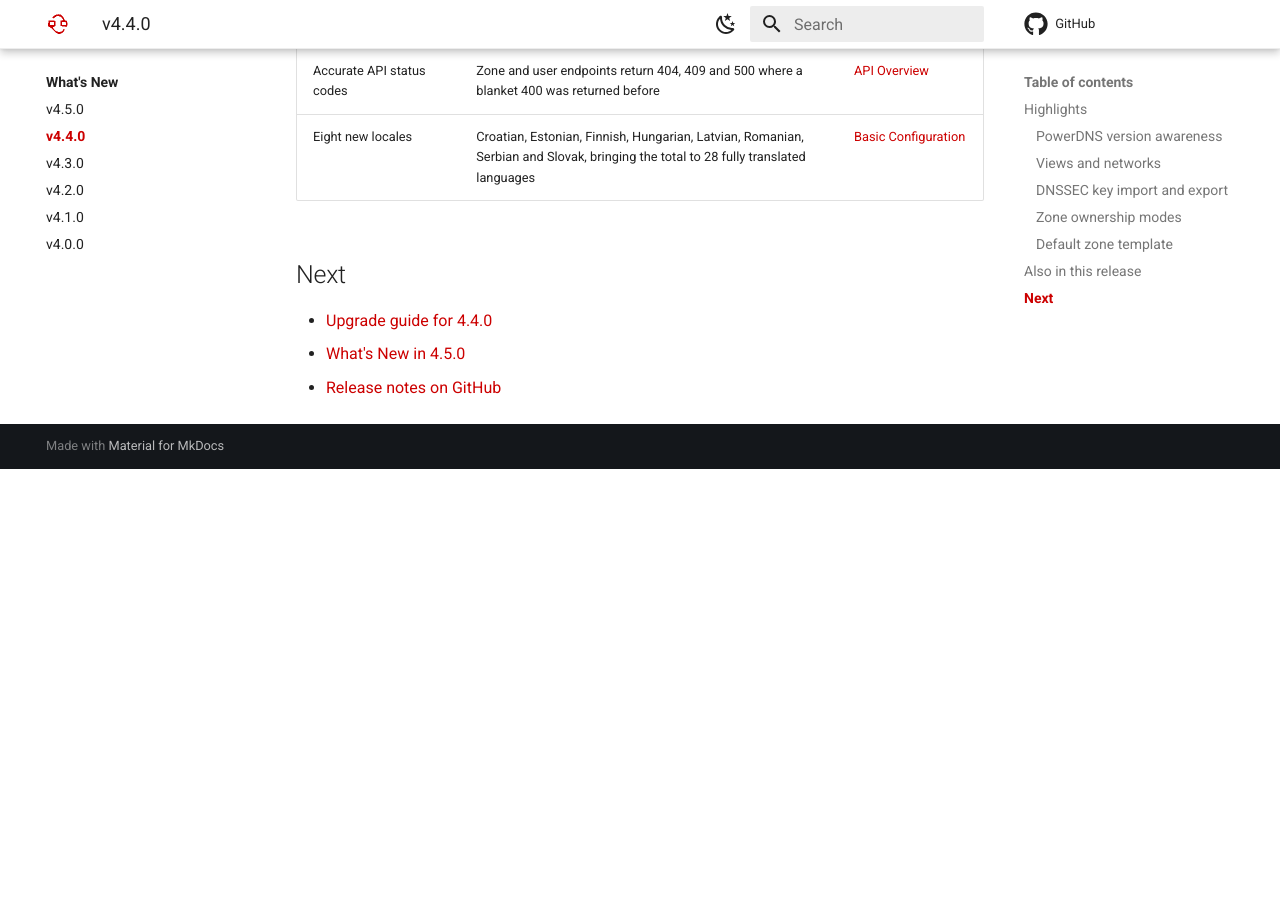
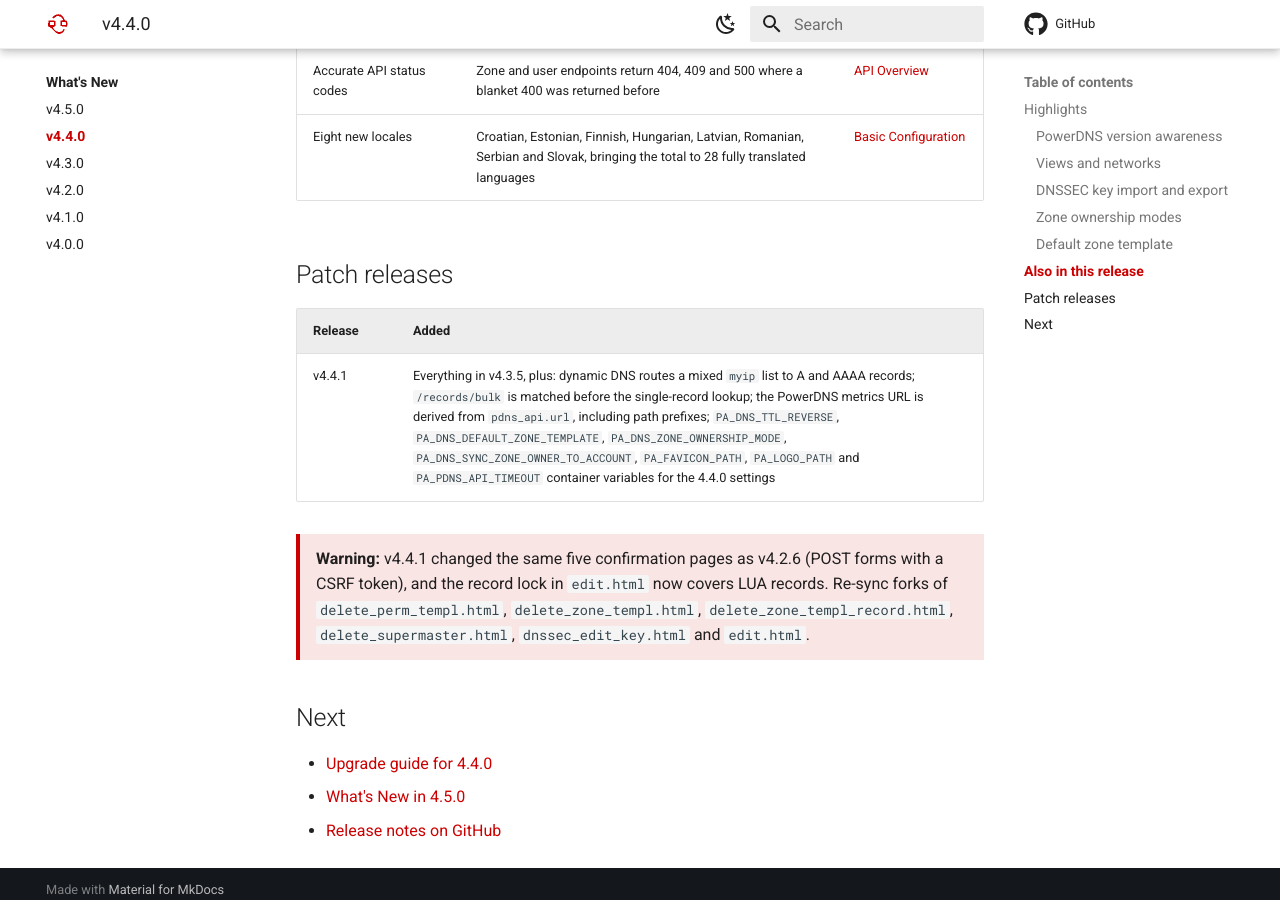
Before and after one commit to poweradmin/poweradmin-docs, an MkDocs documentation site: the page built from docs/whats-new/v4.4.0.md, in a window 1280 px wide and 900 px high, scrolled down 4606 px. Built offline with MkDocs 1.6.1 and Material for MkDocs 9.7.7, drawn with Linux system fonts in a browser that asks for light colours; comment, search, counter and statistics services are not loaded; before the commit the page ends 5075 px from its top, so only the background shows below that.

Commit message:
docs: add the 4.3.5, 4.4.1 and 3.9.12 patch release entries

```diff
--- a/docs/whats-new/v4.4.0.md
+++ b/docs/whats-new/v4.4.0.md
@@ -97,6 +97,17 @@ See [DNS Templates](../user-guide/dns-templates.md).
 | Accurate API status codes | Zone and user endpoints return 404, 409 and 500 where a blanket 400 was returned before | [API Overview](../api/overview.md) |
 | Eight new locales | Croatian, Estonian, Finnish, Hungarian, Latvian, Romanian, Serbian and Slovak, bringing the total to 28 fully translated languages | [Basic Configuration](../configuration/basic.md) |
 
+## Patch releases
+
+| Release | Added |
+|---------|-------|
+| v4.4.1 | Everything in v4.3.5, plus: dynamic DNS routes a mixed `myip` list to A and AAAA records; `/records/bulk` is matched before the single-record lookup; the PowerDNS metrics URL is derived from `pdns_api.url`, including path prefixes; `PA_DNS_TTL_REVERSE`, `PA_DNS_DEFAULT_ZONE_TEMPLATE`, `PA_DNS_ZONE_OWNERSHIP_MODE`, `PA_DNS_SYNC_ZONE_OWNER_TO_ACCOUNT`, `PA_FAVICON_PATH`, `PA_LOGO_PATH` and `PA_PDNS_API_TIMEOUT` container variables for the 4.4.0 settings |
+
+> **Warning:** v4.4.1 changed the same five confirmation pages as v4.2.6 (POST forms with a
+> CSRF token), and the record lock in `edit.html` now covers LUA records. Re-sync forks of
+> `delete_perm_templ.html`, `delete_zone_templ.html`, `delete_zone_templ_record.html`,
+> `delete_supermaster.html`, `dnssec_edit_key.html` and `edit.html`.
+
 ## Next
 
 - [Upgrade guide for 4.4.0](../upgrading/v4.4.0.md)
```
Also changed, not shown: docs/upgrading/index.md (+8 -2 lines), docs/whats-new/v4.3.0.md (+6 -0 lines).
